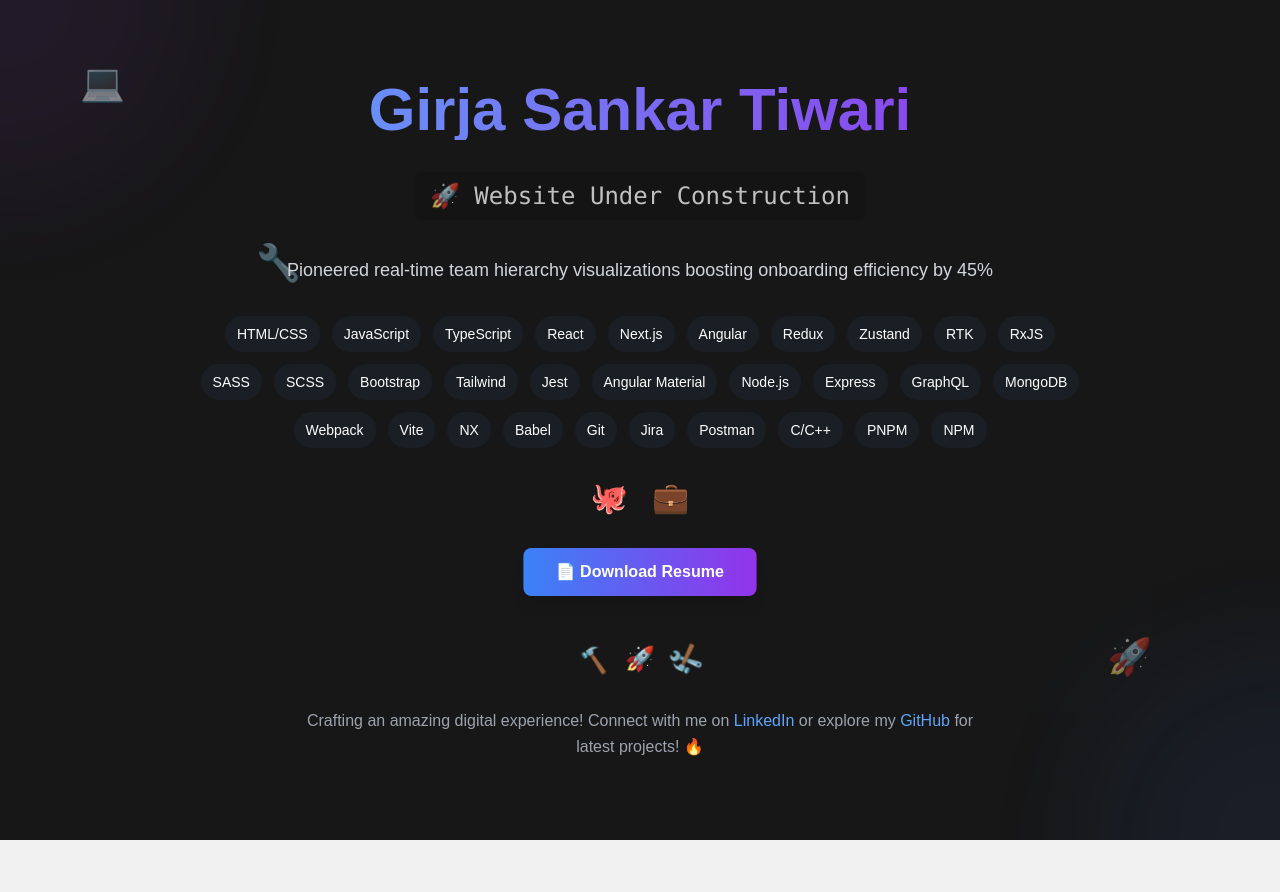
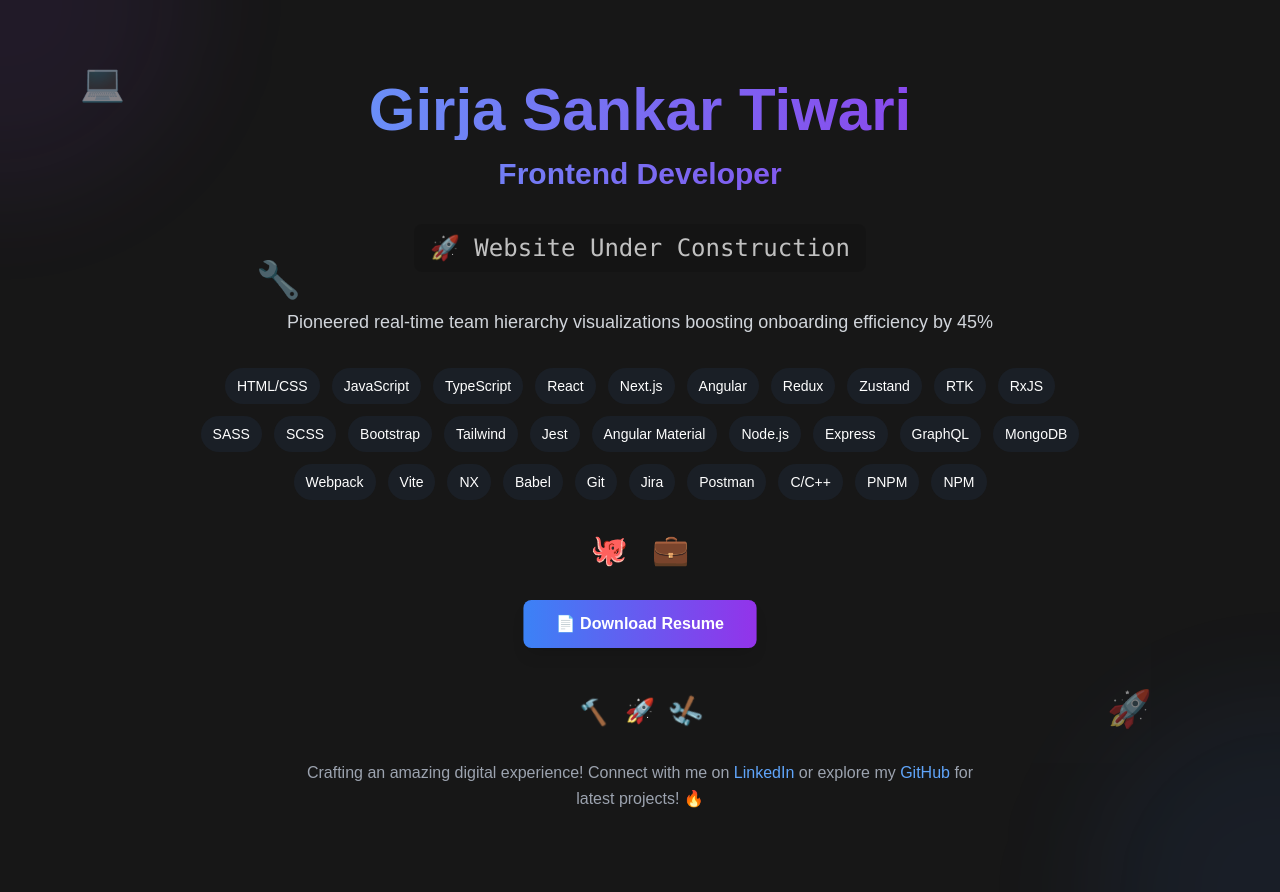
Before and after one commit to GIRJASANKAR/girja-portfolio, a Next.js app: page / in a window 1280 px wide. Before the commit the page ends 840 px from the top, so only its background shows below. Built offline with nearby package versions, Linux system fonts and the light colour scheme.

Commit message:
added frontend developer

```diff
--- a/components/Profile.js
+++ b/components/Profile.js
@@ -77,6 +77,10 @@
       <div className="relative z-10 max-w-4xl">
         <h1 className="text-5xl sm:text-6xl font-bold mb-4 bg-gradient-to-r from-blue-400 to-purple-600 bg-clip-text text-transparent">
           Girja Sankar Tiwari
+        </h1>
+
+        <h1 className="text-5xl sm:text-3xl font-bold mb-4 bg-gradient-to-r from-blue-400 to-purple-600 bg-clip-text text-transparent">
+          Frontend Developer
         </h1>
 
         <div className="mb-6">
```
